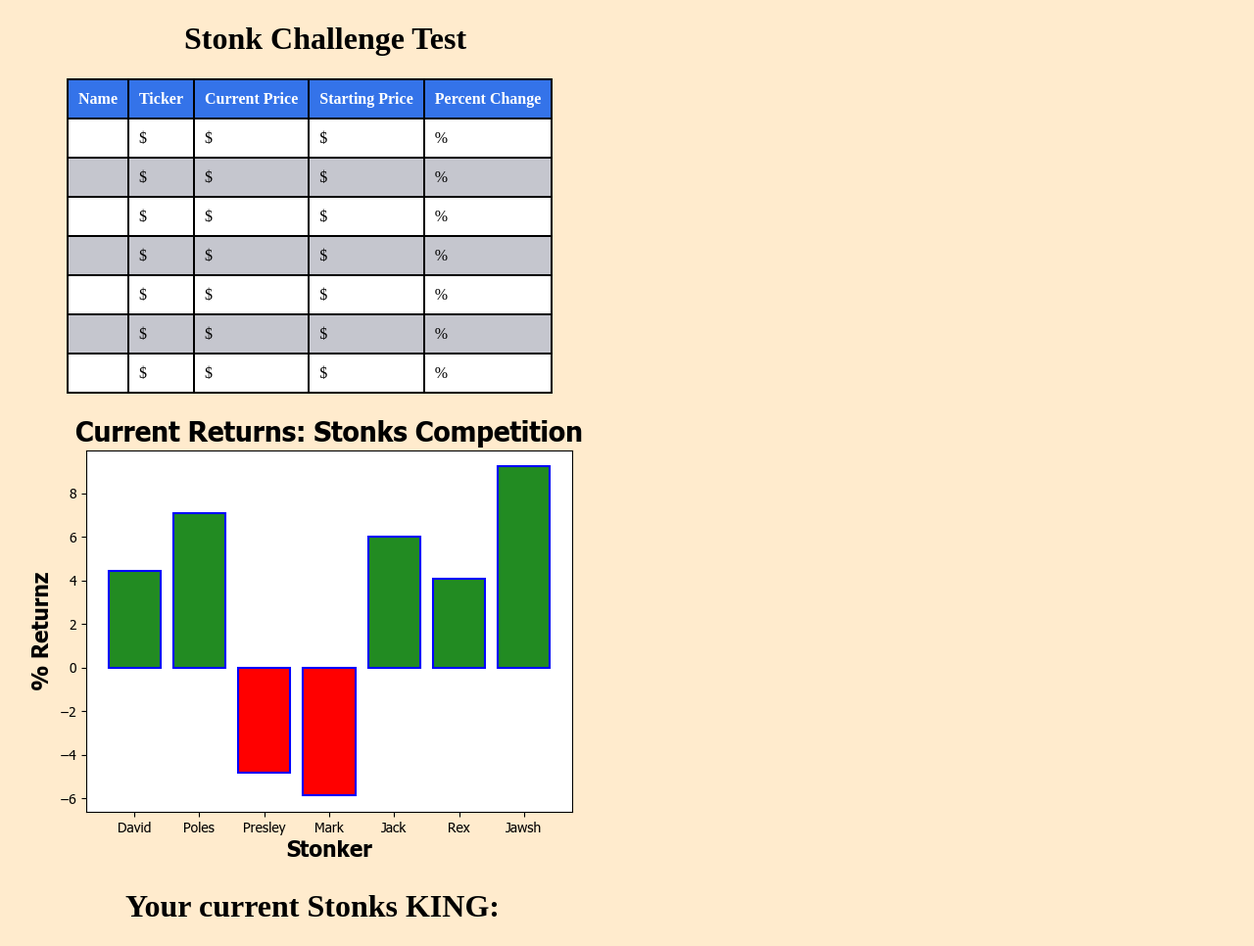
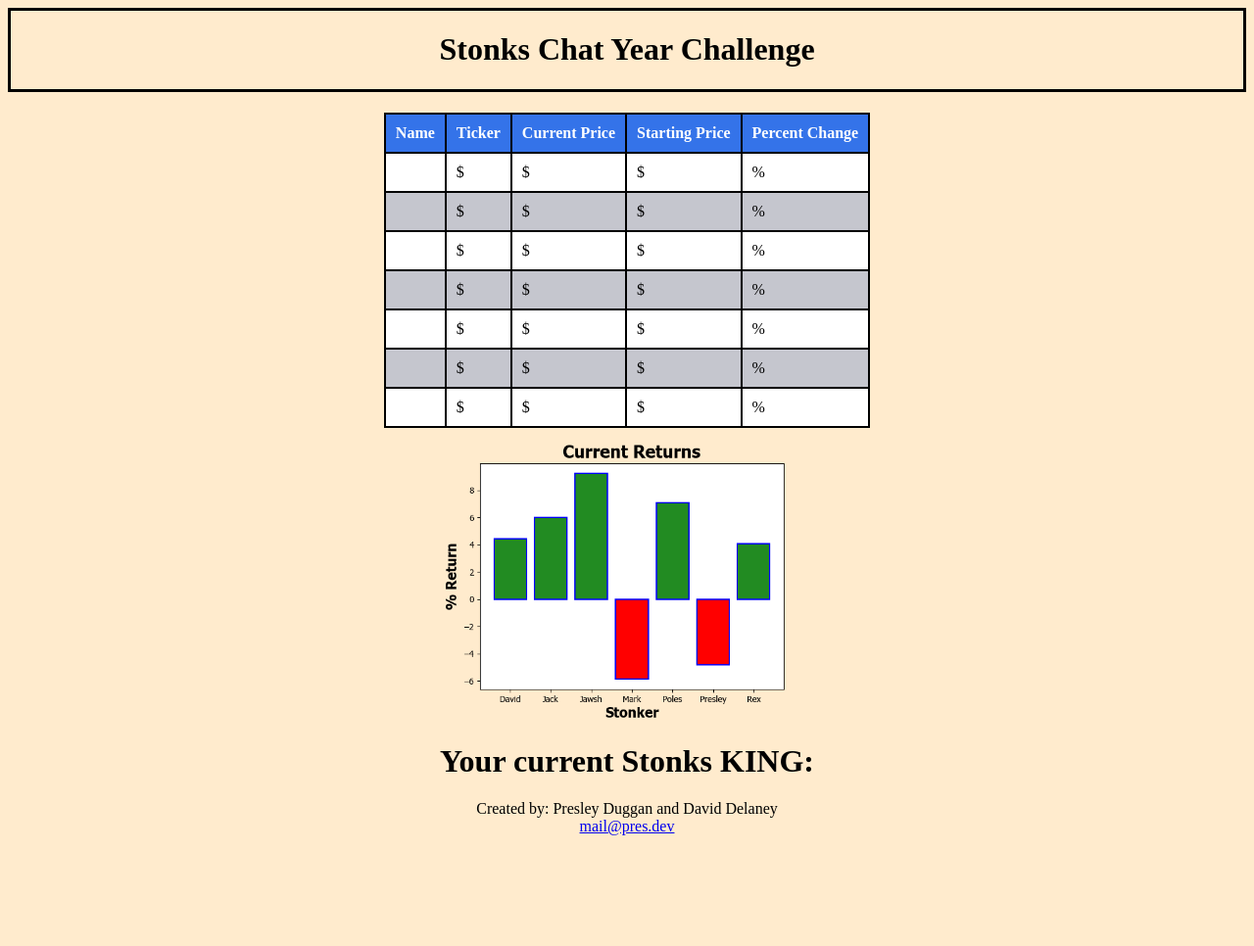
Before and after one commit to presleyduggan/flask-stonk, a Flask app: template templates/web.html in a window 1280 px wide. Shown: the whole page at 98% size. After the commit the page ends 853 px from the top, so only its background shows below. Run offline with Flask 2, Linux system fonts and the light colour scheme; the template is opened without the code that fills it, so the values that code supplies are empty.

Commit message:
v1.0 --- made more mobile friendly (at the expensive of desktop - will maybe fix later), added footer, and cleaned up python

```diff
--- a/stonk.py
+++ b/stonk.py
@@ -12,51 +12,47 @@ from decimal import Decimal
 app = Flask(__name__)
 app.config['SEND_FILE_MAX_AGE_DEFAULT'] = 0
 @app.route('/')
-def printrand():
-    ticker = ['SNDL', 'PSTH', 'TSLA', 'SQ', 'IPOE', 'AJAX', 'F']
-    names = ['David', 'Poles', 'Presley', 'Mark', 'Jack', 'Rex', 'Jawsh']
-    startPrice = [0.68, 27.75, 867.92, 241.99, 19.02, 11.52, 9.00]
+def stonk_showcase():
+    myDict = {}
+
+    myDict["names"] = ['David', 'Jack', 'Jawsh', 'Mark', 'Poles', 'Presley', 'Rex']
+    myDict["ticker"] = ['SNDL', 'IPOE', 'F', 'SQ', 'PSTH', 'TSLA', 'AJAX']
+    myDict["startPrice"] = [0.68, 19.02, 9.00, 241.99, 27.75, 867.92, 11.52]
+
     currentPrice = []
     percentReturn = []
-    for elem in range(0,len(ticker)):
-        currentPrice.append(round(si.get_live_price(ticker[elem]),2))
 
-    for i in range(0, len(startPrice)):
-        percentReturn.append(round((((currentPrice[i]-startPrice[i])/startPrice[i])*100),2))
+    for elem in range(0,len(myDict["ticker"])):
+        currentPrice.append(round(si.get_live_price(myDict["ticker"][elem]),2))
+
+    for i in range(0, len(myDict["startPrice"])):
+        percentReturn.append(round((((currentPrice[i]-myDict["startPrice"][i])/myDict["startPrice"][i])*100),2))
 
     max_index = percentReturn.index(max(percentReturn))
     #print(max_index)
 
     #save values into dictionary for easy access in html
-    myDict = {}
-    myDict["names"] = names
-    myDict["ticker"] = ticker
-    myDict["startPrice"] = startPrice
     myDict["currentPrice"] = currentPrice
     myDict["percentReturn"] = percentReturn
     myDict["max"] = max_index
-    myDict["test"] = {False, False, False, False, True, False, False}
-    #test
 
     positive = []
     negative = []
 
-    for i in range(0, len(names)):
+    for i in range(0, len(myDict["names"])):
         negative.append(percentReturn[i] < 0)
         positive.append(percentReturn[i] >= 0)
-        # plt.bar(names[i][negative[i]], percentReturn[i][negative[i]], color = 'red')
-        # plt.bar(names[i][positive[i]], percentReturn[i][positive[i]], color = 'green')
 
 
-    for i in range(0, len(names)):
-        plt.bar(names[i], percentReturn[i][positive[i]], color = 'forestgreen', edgecolor = 'blue', linewidth = 1.5)
-        plt.bar(names[i], percentReturn[i][negative[i]], color = 'red', edgecolor = 'blue', linewidth = 1.5)
+    for i in range(0, len(myDict["names"])):
+        plt.bar(myDict["names"][i], percentReturn[i][positive[i]], color = 'forestgreen', edgecolor = 'blue', linewidth = 1.5)
+        plt.bar(myDict["names"][i], percentReturn[i][negative[i]], color = 'red', edgecolor = 'blue', linewidth = 1.5)
 
-    plt.ylabel('% Returnz', fontsize = 16, fontweight='bold')
+    plt.ylabel('% Return', fontsize = 16, fontweight='bold')
     plt.rc('axes', axisbelow=True)
     #plt.grid(False, color = 'gray', linestyle = 'dashed')
     plt.xlabel('Stonker', fontsize = 16, fontweight='bold')
-    plt.title('Current Returns: Stonks Competition', fontweight='bold', fontsize = 20)
+    plt.title('Current Returns', fontweight='bold', fontsize = 20)
     plt.savefig('static/stonk_graph.png', facecolor='blanchedalmond', edgecolor='none')
     return render_template('web.html', content= myDict)
 
--- a/templates/web.html
+++ b/templates/web.html
@@ -6,6 +6,28 @@
 <html>
     <head>
         <style>
+            .center {
+                    display: block;
+                    text-align: center;
+                    border: 3px solid rgb(0, 0, 0);
+                    margin: auto;
+                    }
+
+            .center2 {
+                    text-align: center;
+                    margin: auto;
+                    }
+
+            .tcenter {
+                        margin-left: auto;
+                        margin-right: auto;
+                        margin: auto;
+                    }
+            img {
+                    display: block;
+                    margin-left: auto;
+                    margin-right: auto;
+                }
             body {
                 /*
                 background-image: url('/static/stonkman.jpg');
@@ -28,14 +50,15 @@
         <!--[if lt IE 7]>
             <p class="browsehappy">You are using an <strong>outdated</strong> browser. Please <a href="#">upgrade your browser</a> to improve your experience.</p>
         <![endif]-->
-        <h1 style= padding-left:180px>Stonk Challenge Test</h1>
+        <div class="center">
+            <h1>Stonks Chat Year Challenge</h1>
+        </div>
         <script src="" async defer></script>
         <style>
             table, th, td {
               border: 1px solid rgb(0, 0, 0);
               border-spacing: 0px;
               width:auto;
-              margin-left: 60px;
             }
             tr:nth-child(odd) {background-color: #c5c6ce;}
             tr:nth-child(even) {background-color: #ffffff;}
@@ -48,8 +71,9 @@
             </style>
             </head>
             <body>
+                <h1></h1>
 
-            <table>
+            <table class="tcenter">
               <tr>
                 <th>Name</th>
                 <th>Ticker</th>
@@ -68,29 +92,41 @@
                 </tr>
               {%endfor%}
             </table>
-            <img src="/static/stonk_graph.png">
-            <h1 style= padding-left:120px>Your current Stonks KING:</h1>
+
+            <img src="/static/stonk_graph.png" style="width:400px">
+            <div class="center2">
+                <h1>Your current Stonks KING:</h1>
+            </div>
             {%if (content.max == 0) %}
-                <img src="/static/david.JPG" style="width:600px" padding-right= 200px>
+                <img src="/static/david.JPG" style="width:400px">
             {%endif%}
             {%if (content.max == 1) %}
-                <img src="/static/poles2.GIF" style="width:600px" padding-right= 200px>
+                <img src="/static/jack.PNG" style="width:400px">
             {%endif%}
             {%if (content.max == 2) %}
-                <img src="/static/presley.JPG" style="width:600px" padding-right= 200px>
+                <img src="/static/josh.JPG" style="width:400px">
             {%endif%}
             {%if (content.max ==3) %}
-                <img src="/static/mark.JPG" style="width:600px" padding-right= 200px>
+                <img src="/static/mark.JPG" style="width:400px">
             {%endif%}
             {%if (content.max == 4) %}
-                <img src="/static/jack.PNG" style="width:600px" padding-right= 200px>
+                <img src="/static/poles2.GIF" style="width:400px">
             {%endif%}
             {%if (content.max == 5) %}
-                <img src="/static/rex.png" style="width:600px" padding-right= 200px>
+                <img src="/static/presley.JPG" style="width:400px">
             {%endif%}
             {%if (content.max == 6) %}
-                <img src="/static/josh.JPG" style="width:600px" padding-right= 200px>
+                <img src="/static/rex.png" style="width:400px">
             {%endif%}
+            <h1></h1>
+            <h1></h1>
+
+            <footer>
+                <p class= 'center2'>Created by: Presley Duggan and David Delaney<br>
+                <a href="mailto:mail@pres.dev">mail@pres.dev</a></p>
+              </footer>
+            <h1></h1>
+
 
     </body>
 </html>
```
Also changed, not shown: static/stonk_graph.png.
